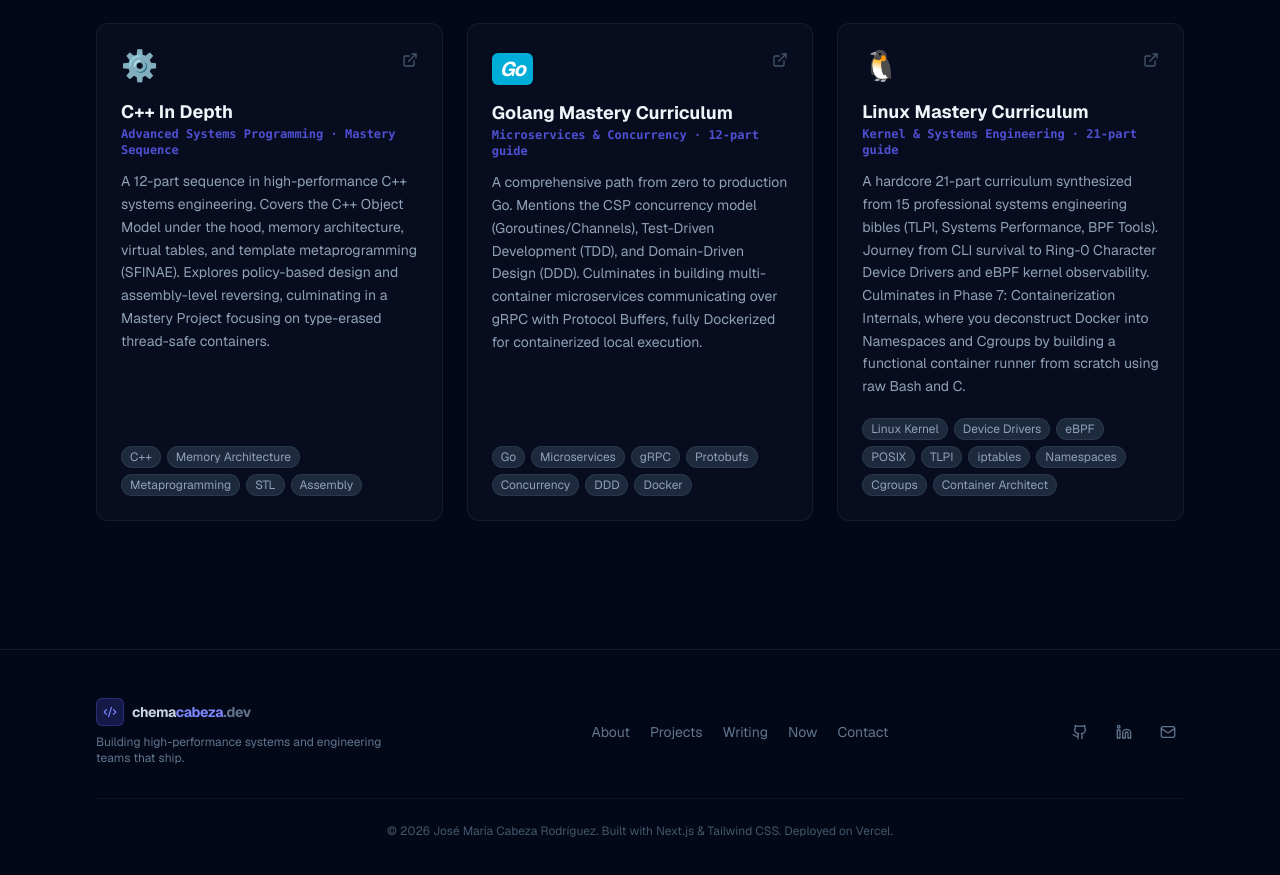
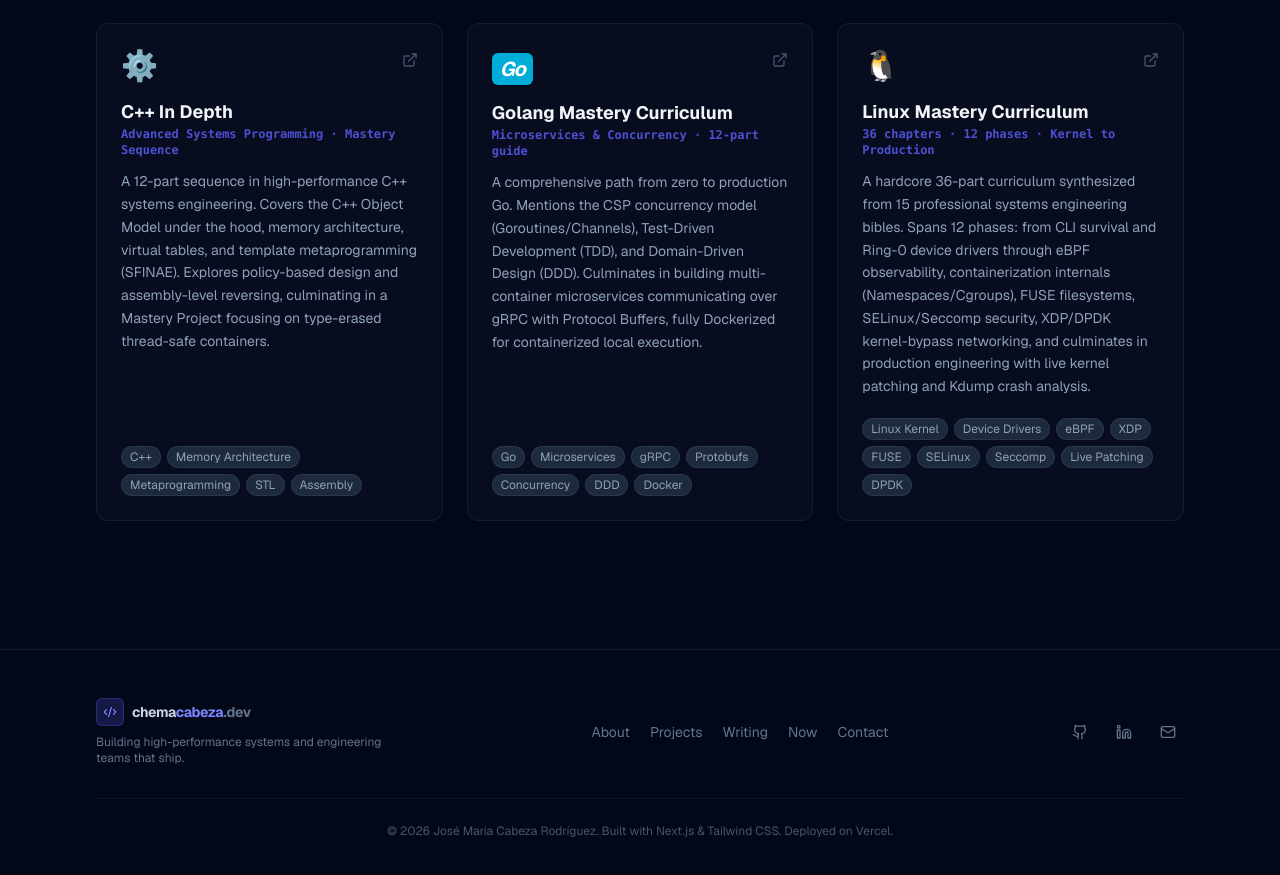
Before and after one commit to chemacabeza/chemacabeza-dev, a Next.js app: page /projects in a window 1280 px wide. Shown: the part 2266-3141 px from the top of the page. Built offline with nearby package versions, Linux system fonts and the light colour scheme.

Commit message:
feat: expand Linux curriculum to 36 chapters across 12 phases (VFS, FUSE, SELinux, XDP, DPDK, live patching)

```diff
--- a/app/projects/page.tsx
+++ b/app/projects/page.tsx
@@ -138,10 +138,10 @@ const githubProjects = [
         url: "https://github.com/chemacabeza/my-github-projects/tree/master/Linux",
         emoji: "🐧",
         title: "Linux Mastery Curriculum",
-        subtitle: "Kernel & Systems Engineering · 21-part guide",
+        subtitle: "36 chapters · 12 phases · Kernel to Production",
         description:
-            "A hardcore 21-part curriculum synthesized from 15 professional systems engineering bibles (TLPI, Systems Performance, BPF Tools). Journey from CLI survival to Ring-0 Character Device Drivers and eBPF kernel observability. Culminates in Phase 7: Containerization Internals, where you deconstruct Docker into Namespaces and Cgroups by building a functional container runner from scratch using raw Bash and C.",
-        tags: ["Linux Kernel", "Device Drivers", "eBPF", "POSIX", "TLPI", "iptables", "Namespaces", "Cgroups", "Container Architect"],
+            "A hardcore 36-part curriculum synthesized from 15 professional systems engineering bibles. Spans 12 phases: from CLI survival and Ring-0 device drivers through eBPF observability, containerization internals (Namespaces/Cgroups), FUSE filesystems, SELinux/Seccomp security, XDP/DPDK kernel-bypass networking, and culminates in production engineering with live kernel patching and Kdump crash analysis.",
+        tags: ["Linux Kernel", "Device Drivers", "eBPF", "XDP", "FUSE", "SELinux", "Seccomp", "Live Patching", "DPDK"],
     },
 ];
 
```
